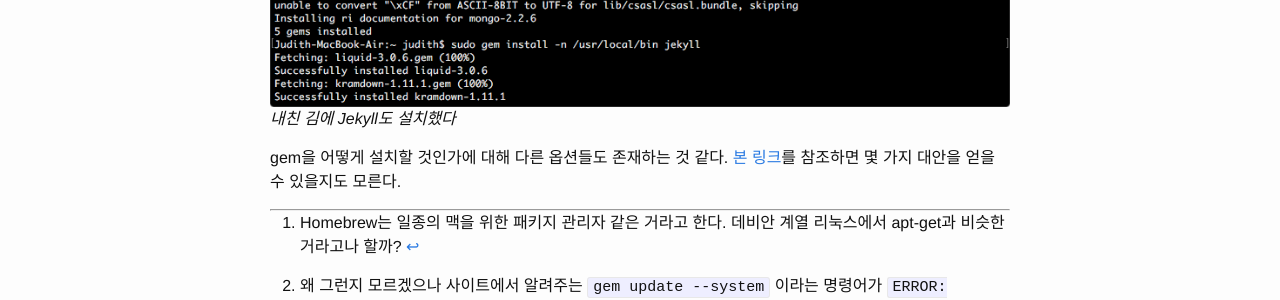
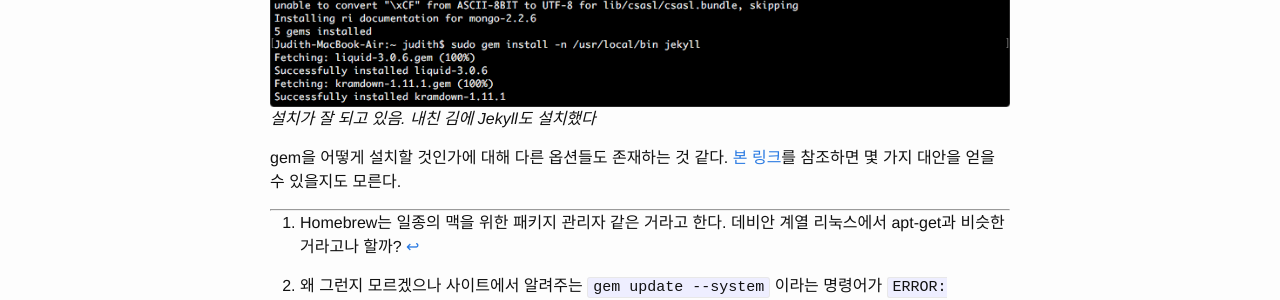
Before and after one commit to dreamingjudith/dreamingjudith.github.io, a Jekyll site: the page built from _posts/2016-07-14-OS-X-El-Capitan에서-gem-install-문제.md, in a window 1280 px wide. Shown: the part 1040-1340 px from the top of the page. Built offline with Jekyll 4.4.1, drawn with Linux system fonts in a browser that asks for light colours.

Commit message:
Modified item -- see log
Signed-off-by: Judith Jeong <calliope1226@hotmail.com>

```diff
--- a/_posts/2016-07-14-OS-X-El-Capitan에서-gem-install-문제.md
+++ b/_posts/2016-07-14-OS-X-El-Capitan에서-gem-install-문제.md
@@ -21,7 +21,7 @@ _(참고로 OS X El Capitan 기준으로 맥북에는 RubyGems 2.0.14.1이 이
 전에도 한 번 El Capitan에서 Homebrew를 설치하려다 비슷한 권한 문제를 경험한 적이 있어 '필시 이것은 El Capitan부터 바뀐 맥의 정책 문제이다' 싶어 재빨리 구글에 검색해봤더니 역시나 그런 문제였다. 그래서 스택오버플로의 [본 답변](http://stackoverflow.com/a/32892222){:target="_blank"}처럼 설치 경로를 `/usr/local/bin`으로 지정해 설치했다. **왜냐하면 나는 이미 Homebrew를 설치했으니까!**
 
 ![Installing gem](/media/images/2016-07-14-01.png)
-_내친 김에 Jekyll도 설치했다_
+_설치가 잘 되고 있음. 내친 김에 Jekyll도 설치했다_
 
 gem을 어떻게 설치할 것인가에 대해 다른 옵션들도 존재하는 것 같다. [본 링크](http://stackoverflow.com/q/31972968){:target="_blank"}를 참조하면 몇 가지 대안을 얻을 수 있을지도 모른다.
 
```
